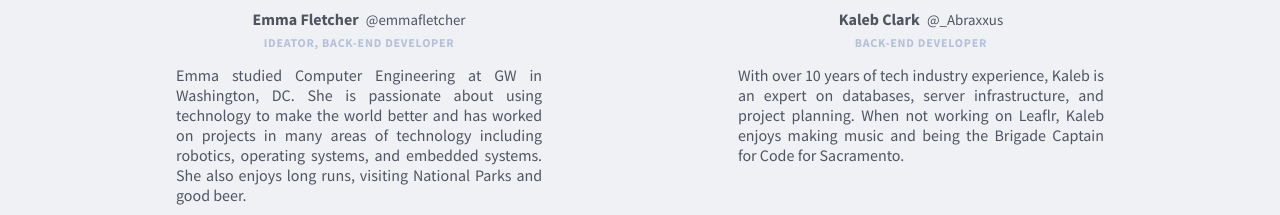
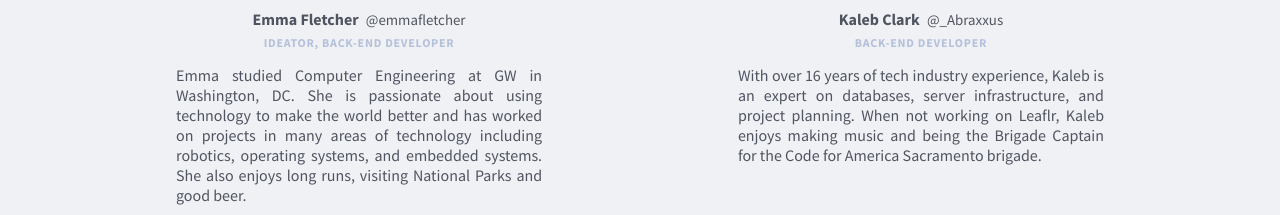
Before and after one commit to Leaflr/leaflr-landing, a website: page project/index.html in a window 1280 px wide. Shown: the part 1192-1407 px from the top of the page. Drawn offline with nearby package versions, Linux system fonts and the light colour scheme.

Commit message:
changed kaleb bio

```diff
--- a/project/index.html
+++ b/project/index.html
@@ -62,7 +62,7 @@
                     <img src="images/kalebclark_bw.jpg" alt="">
                     <h4>Kaleb Clark <a href="http://twitter.com/_Abraxxus">@_Abraxxus</a></h4>
                     <p>Back-End Developer</p>
-                    <p>With over 10 years of tech industry experience, Kaleb is an expert on databases, server infrastructure, and project planning. When not working on Leaflr, Kaleb enjoys making music and being the Brigade Captain for Code for Sacramento.</p>
+                    <p>With over 16 years of tech industry experience, Kaleb is an expert on databases, server infrastructure, and project planning. When not working on Leaflr, Kaleb enjoys making music and being the Brigade Captain for the Code for America Sacramento brigade.</p>
                 </section>
                 <section>
                     <img src="images/andyaxton_bw.jpg" alt="">
```
